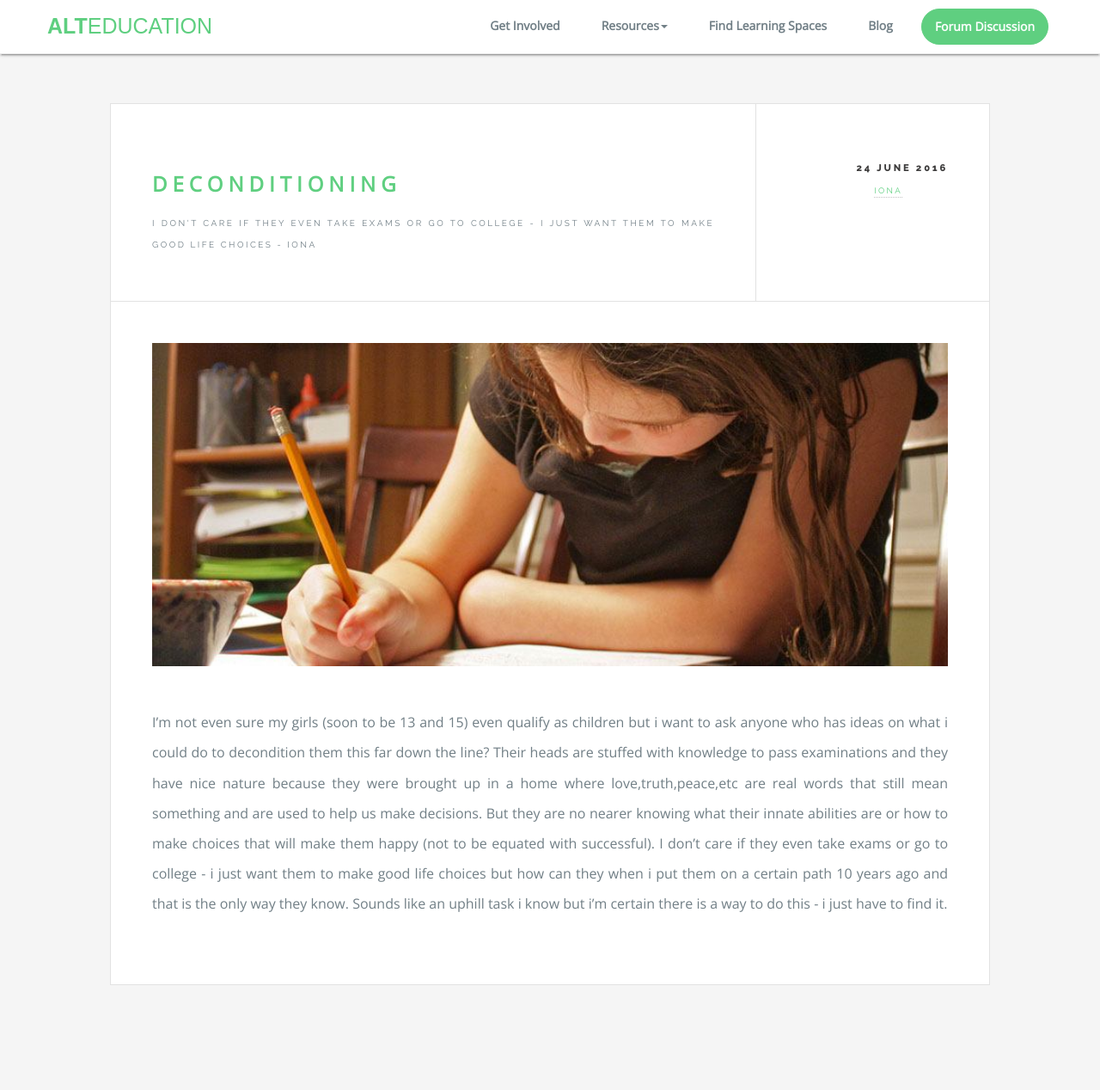
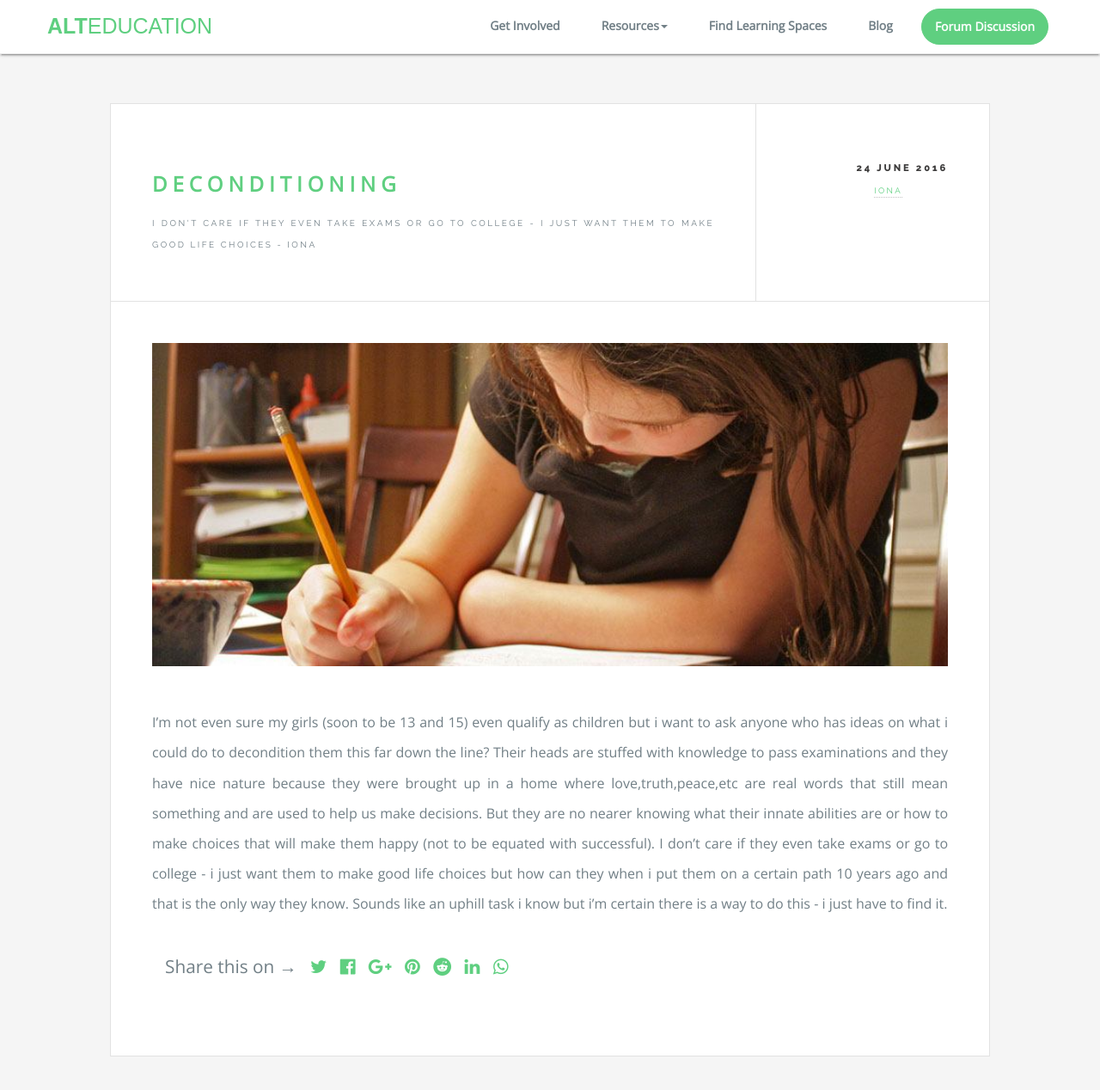
Before and after one commit to alteducation/web, a Jekyll site: the page built from _posts/2016-06-24-Deconditioing.md, in a window 1280 px wide and 1293 px high. Shown: the top 1268 px of the window at 86% size. Built offline with Jekyll 4.4.1, drawn with Linux system fonts in a browser that asks for light colours; some web fonts are replaced; comment, search, counter and statistics services are not loaded.

Commit message:
Added Share Buttons To Blog Post

```diff
--- /dev/null
+++ b/_includes/share.html
@@ -0,0 +1,13 @@
+<div class="share-page">
+    Share this on &rarr;
+    <a href="https://twitter.com/intent/tweet?text={{page.title}}&url={{site.url}}{{page.url}}&via={{site.twitter_username}}&related={{site.twitter_username}}" rel="nofollow" target="_blank" title="Share on Twitter"><i class="fa fa-twitter fa"></i></a>
+    <a href="https://www.facebook.com/sharer/sharer.php?u={{site.url}}{{page.url}}" target="_blank" title="Share on Facebook"><i class="fa fa-facebook-official fa"></i></a>
+    <a href="https://plus.google.com/share?url={{site.url}}{{page.url}}" rel="nofollow" target="_blank" title="Share on Google+"><i class="fa fa-google-plus fa"></i></a>
+    <a href="https://pinterest.com/pin/create/button/?url={{site.url}}{{page.url}}&media={{site.url}}{{page.image}}&description={{page.excerpt}}" rel="nofollow" target="_blank" title="Share on Pintrest"><i class="fa fa-pinterest"></i></a>
+    <a href="https://www.reddit.com/submit?url={{site.url}}{{page.url}}&title={{page.title}}" rel="nofollow" target="_blank" title="Share on Reddit"><i class="fa fa-reddit fa"></i></a>
+    <a href="https://www.linkedin.com/shareArticle?mini=true&url={{site.url}}{{page.url}}&title={{page.title}}&summary={{page.excerpt}}&source={{site.url}}" rel="nofollow" target="_blank" title="Share on LinkedIn"><i class="fa fa-linkedin fa"></i></a>
+    <a data-action="share/whatsapp/share" href="whatsapp://send?text={{site.url}}{{page.url}}"><i class="fa fa-whatsapp"></i></a>
+
+
+
+</div>
--- a/_layouts/fullpost.html
+++ b/_layouts/fullpost.html
@@ -36,6 +36,7 @@ comments: true
 
 
             </div>
+            {% include share.html %}
           </article>
 
     <div class="comment-wrapper">
--- a/css/blog.css
+++ b/css/blog.css
@@ -2175,6 +2175,22 @@
 			.image.main img {
 				width: 100%;
 			}
+/* Share Button */
+.share-page {
+	font-size: 1.3em;
+  text-align: left;
+  padding: 8px 15px;
+  border-radius: 5px;
+  margin: 1.5em 0;
+}
+.share-page a {
+  font-weight: 700;
+
+  margin-left: 10px;
+}
+.share-page a:hover {
+  border-bottom: 1px dashed #fff;
+}
 
 /* List */
 
```
Also changed, not shown: Gemfile.lock (added).
